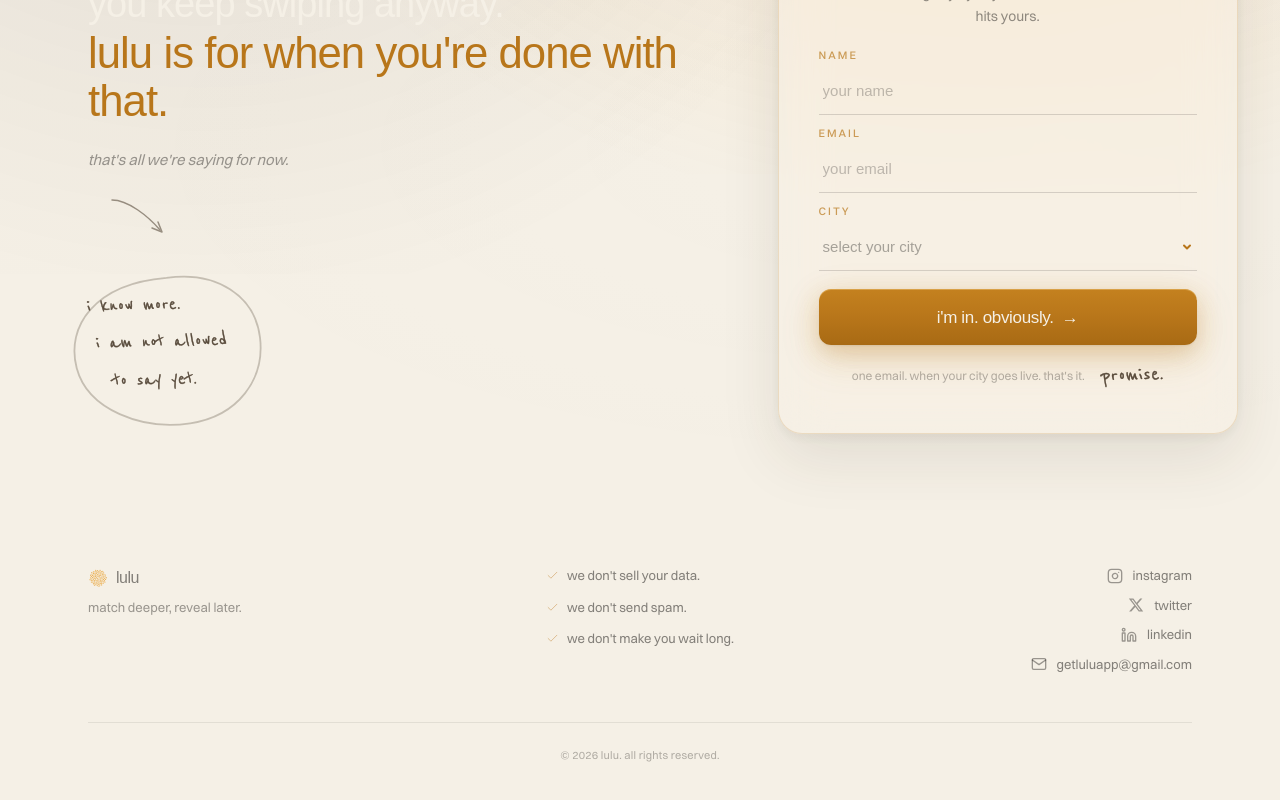
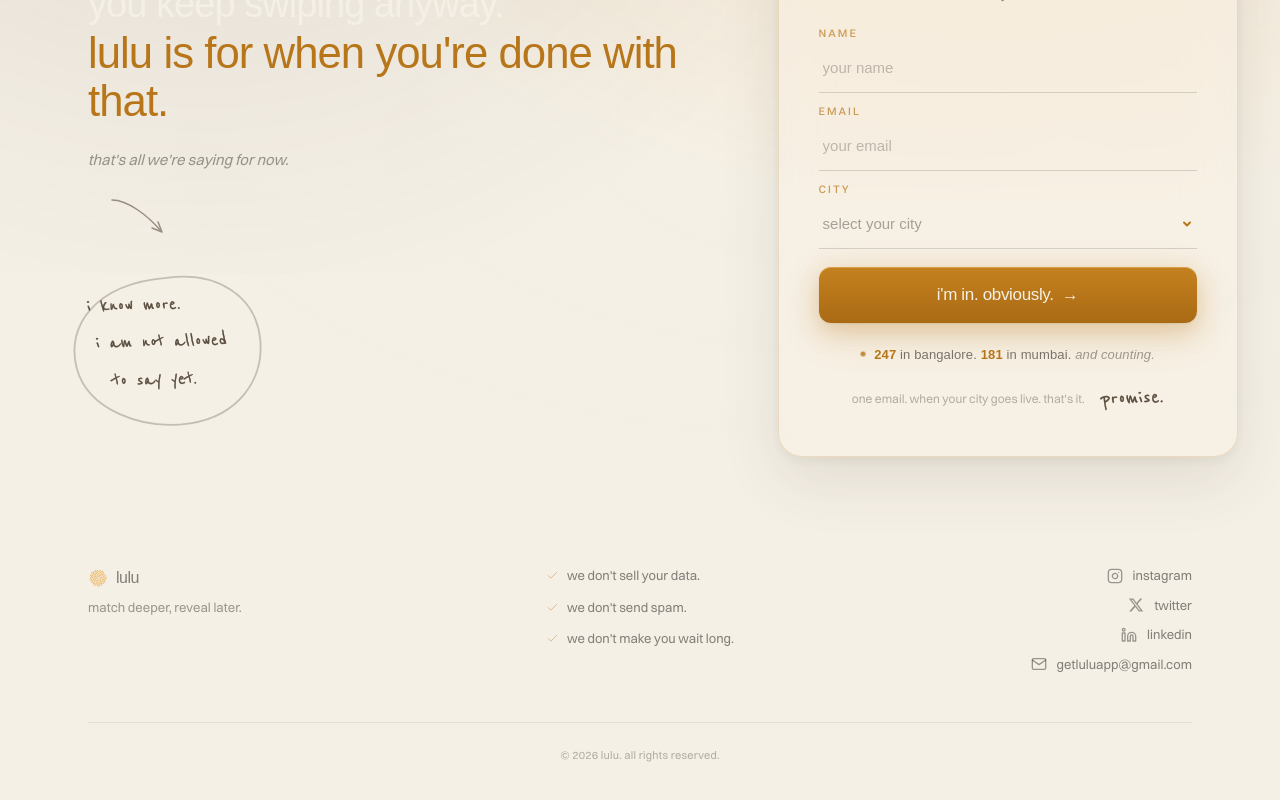
Before and after one commit to sahil-ladhania/Lulu, a Next.js app in the folder apps/landing/: page / in a window 1280 px wide. Shown: the part 1026-1826 px from the top of the page. Built offline with nearby package versions, Linux system fonts and the light colour scheme; a web font is replaced by a local one.

Commit message:
feat: add counter

```diff
--- /dev/null
+++ b/apps/landing/src/components/ProofCounter.tsx
@@ -0,0 +1,109 @@
+'use client';
+
+import { useEffect, useRef, useState } from 'react';
+
+// Hardcoded mock data to seed social proof
+const MOCK_DATA = {
+  total: 847,
+  topCities: [
+    { city: 'bangalore', count: 247 },
+    { city: 'mumbai', count: 181 }
+  ]
+};
+
+export function ProofCounter() {
+  const [animatedTotal, setAnimatedTotal] = useState(0);
+  const [animatedCities, setAnimatedCities] = useState<number[]>([0, 0]);
+  const hasAnimated = useRef(false);
+  const wrapperRef = useRef<HTMLDivElement>(null);
+
+  // Animate tick-up when component enters viewport
+  useEffect(() => {
+    if (hasAnimated.current) return;
+    const el = wrapperRef.current;
+    if (!el) return;
+
+    const observer = new IntersectionObserver(
+      ([entry]) => {
+        if (entry.isIntersecting && !hasAnimated.current) {
+          hasAnimated.current = true;
+          animateTickUp();
+          observer.disconnect();
+        }
+      },
+      { threshold: 0.3 }
+    );
+    observer.observe(el);
+
+    return () => observer.disconnect();
+  }, []);
+
+  function animateTickUp() {
+    const duration = 1200;
+    const startTime = performance.now();
+    const targetTotal = MOCK_DATA.total;
+    const targetCities = MOCK_DATA.topCities.map((c) => c.count);
+
+    function frame(now: number) {
+      const elapsed = now - startTime;
+      const t = Math.min(elapsed / duration, 1);
+      const eased = 1 - Math.pow(1 - t, 3); // ease-out cubic
+
+      setAnimatedTotal(Math.round(targetTotal * eased));
+      setAnimatedCities(targetCities.map((c) => Math.round(c * eased)));
+
+      if (t < 1) requestAnimationFrame(frame);
+    }
+    requestAnimationFrame(frame);
+  }
+
+  return (
+    <>
+      <style>{`
+        @keyframes proof-pulse-ring {
+          0% { transform: scale(0.8); opacity: 0.8; box-shadow: 0 0 0 0 rgba(184, 118, 26, 0.4); }
+          70% { transform: scale(1); opacity: 1; box-shadow: 0 0 0 4px rgba(184, 118, 26, 0); }
+          100% { transform: scale(0.8); opacity: 0.8; box-shadow: 0 0 0 0 rgba(184, 118, 26, 0); }
+        }
+      `}</style>
+      <div
+        ref={wrapperRef}
+        style={{
+          display: 'flex',
+          alignItems: 'center',
+          justifyContent: 'center',
+          gap: '8px',
+          marginTop: '12px',
+          marginBottom: '4px',
+          fontFamily: "'Switzer', sans-serif",
+          fontSize: '13px',
+          color: 'rgba(15, 13, 11, 0.55)',
+          letterSpacing: '0.01em',
+        }}
+      >
+        <span
+          style={{
+            width: '6px',
+            height: '6px',
+            borderRadius: '50%',
+            background: '#B8761A',
+            flexShrink: 0,
+            animation: 'proof-pulse-ring 2s infinite',
+          }}
+          aria-hidden
+        />
+        <span>
+          <span style={{ color: '#B8761A', fontWeight: 600 }}>
+            {animatedCities[0]?.toLocaleString()}
+          </span>{' '}
+          in {MOCK_DATA.topCities[0].city}.{' '}
+          <span style={{ color: '#B8761A', fontWeight: 600 }}>
+            {animatedCities[1]?.toLocaleString()}
+          </span>{' '}
+          in {MOCK_DATA.topCities[1].city}.{' '}
+          <span style={{ fontStyle: 'italic', opacity: 0.7 }}>and counting.</span>
+        </span>
+      </div>
+    </>
+  );
+}
--- a/apps/landing/src/components/WaitlistForm.tsx
+++ b/apps/landing/src/components/WaitlistForm.tsx
@@ -3,6 +3,7 @@
 import { useState, FormEvent, useRef, useEffect } from "react";
 import { motion, AnimatePresence } from "framer-motion";
 import { Toast, ToastType } from "@/components/Toast";
+import { ProofCounter } from "./ProofCounter";
 
 // ─── Constants ────────────────────────────────────────────────────────────────
 const EMAIL_RE = /^[^\s@]+@[^\s@]+\.[^\s@]+$/;
@@ -581,6 +582,9 @@ export const WaitlistForm = ({ onSubmitted }: { onSubmitted?: () => void }) => {
           </span>
         </button>
 
+        {/* Proof Counter */}
+        <ProofCounter />
+
         {/* Legal */}
         <div
           className="flex flex-col md:flex-row items-center justify-center gap-2 md:gap-4 mt-1"
```
